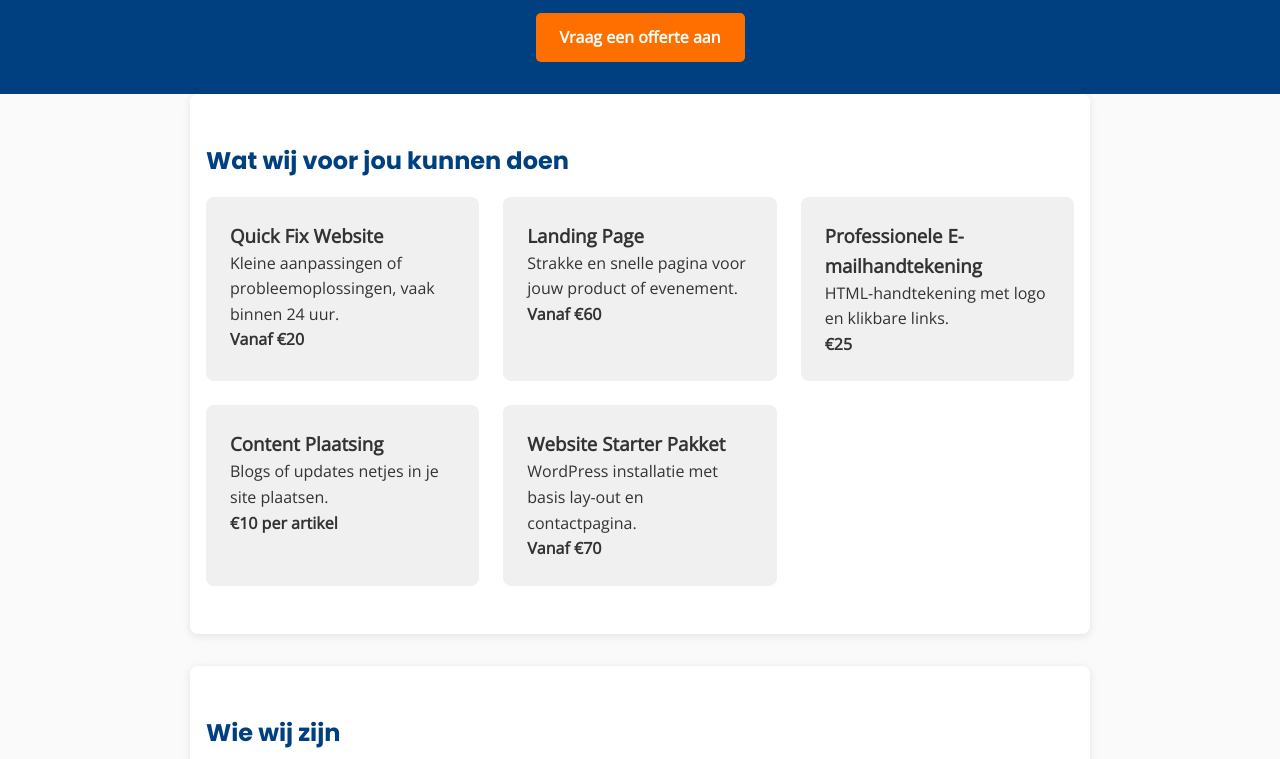
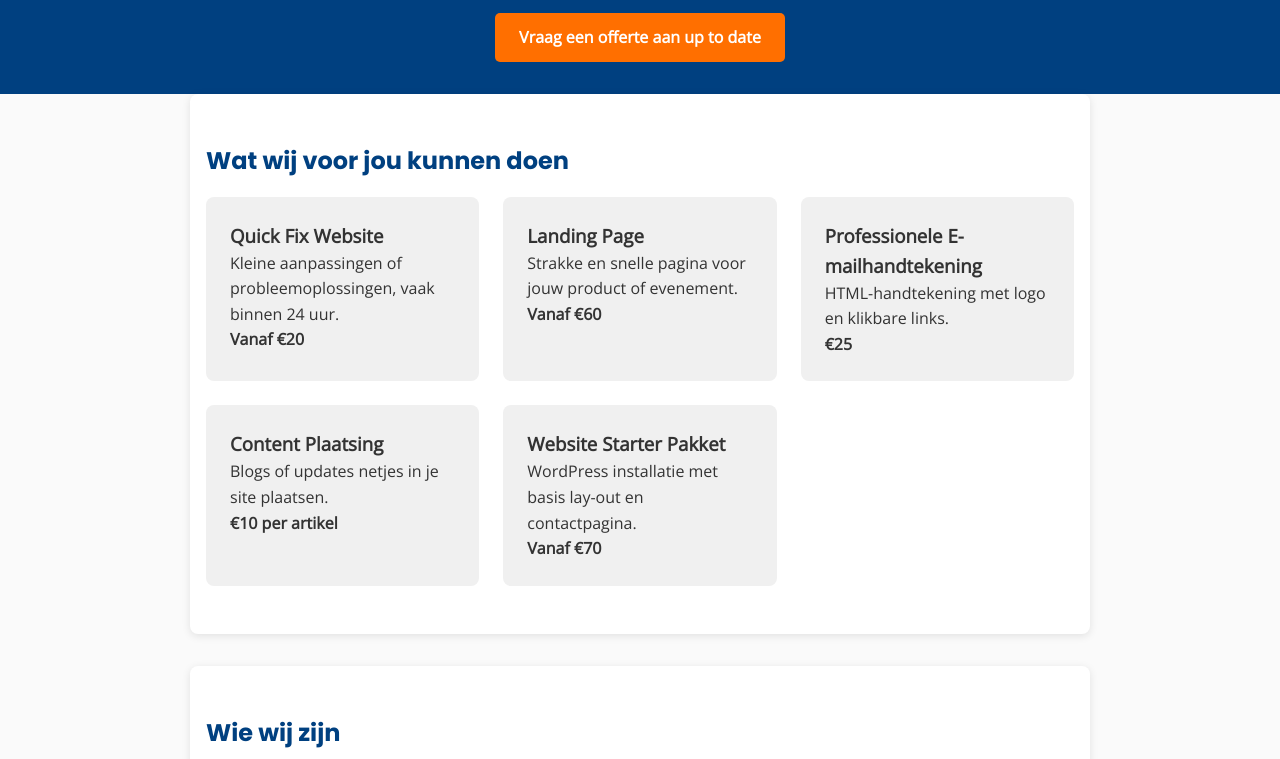
Before and after one commit to superseppie-droid/pinacle-solutions, a plain HTML site: page index.html in a window 1280 px wide. Shown: the part 105-864 px from the top of the page. Drawn offline with nearby package versions, Linux system fonts and the light colour scheme.

Commit message:
Update index.html

```diff
--- a/index.html
+++ b/index.html
@@ -13,7 +13,7 @@
 <header>
   <img src="logo-placeholder.png" alt="Pinacle Solutions logo" class="logo" />
   <p>Professionele en betaalbare weboplossingen voor jouw bedrijf.</p>
-  <a href="#contact" class="btn">Vraag een offerte aan</a>
+  <a href="#contact" class="btn">Vraag een offerte aan up to date</a>
 </header>
 
 <section id="diensten">
```
